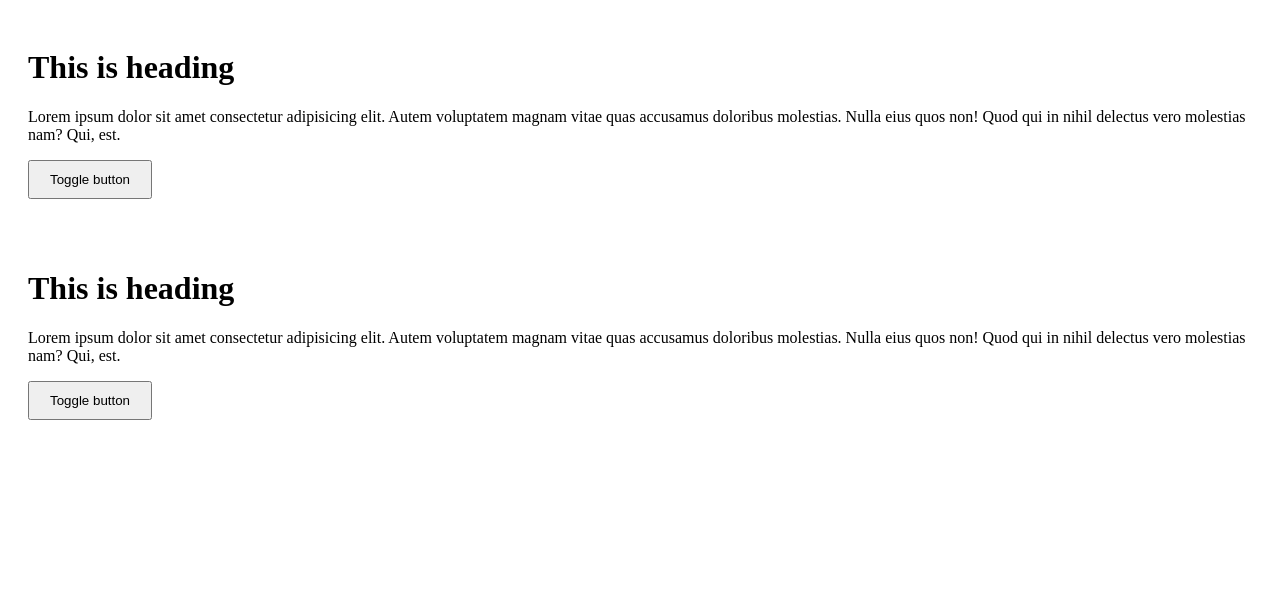
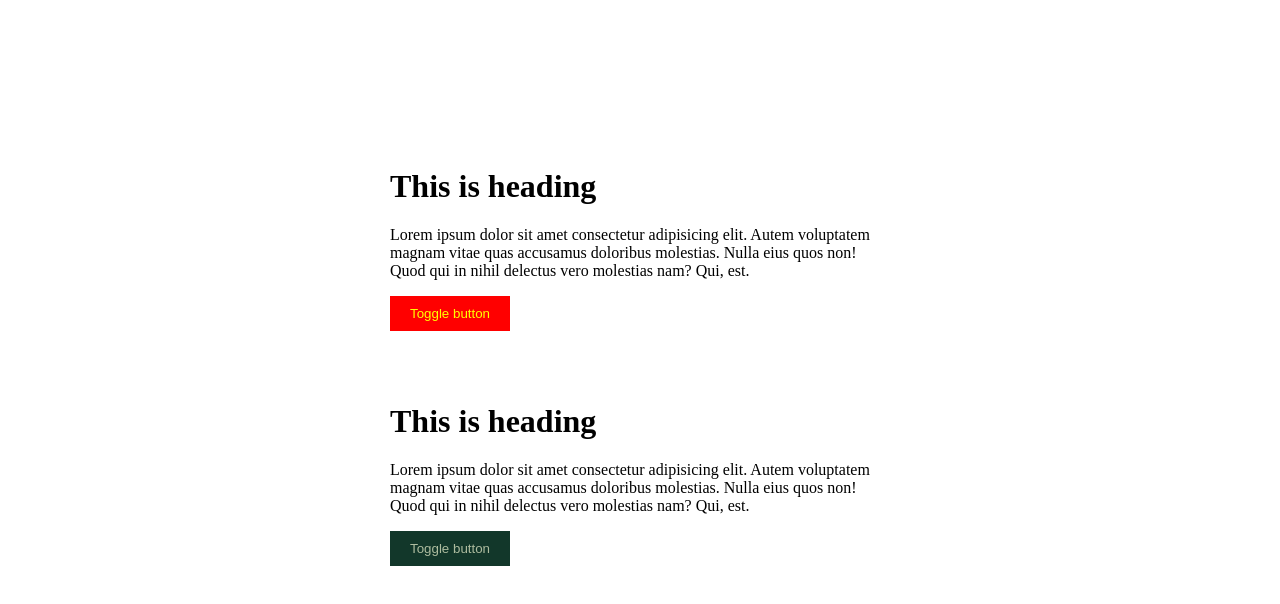
Before and after one commit to nehasarkar506/colorChangeText, a plain HTML site: page index.html in a window 1280 px wide. Drawn offline with Linux system fonts and the light colour scheme.

Commit message:
change style

```diff
--- a/style.css
+++ b/style.css
@@ -1,14 +1,38 @@
+.container
+{
+    display: flex;
+    justify-content: center;
+    align-items: center;
+    flex-direction: column;
+    margin: 10%;
+}
+
 #color1
 {
+    width: 500px;
     padding: 20px;
+}
+
+#color1>button
+{
+    color: yellow;
+    background-color:red ;
 }
 
 #color2
 {
+    width: 500px;
     padding: 20px;
     margin-top: 10px;
 }
 
 button{
     padding: 10px 20px;
+    border: none;
 }
+
+#color2>button
+{
+    color: #ADBC9F;
+    background-color:#12372A ;
+}
```
